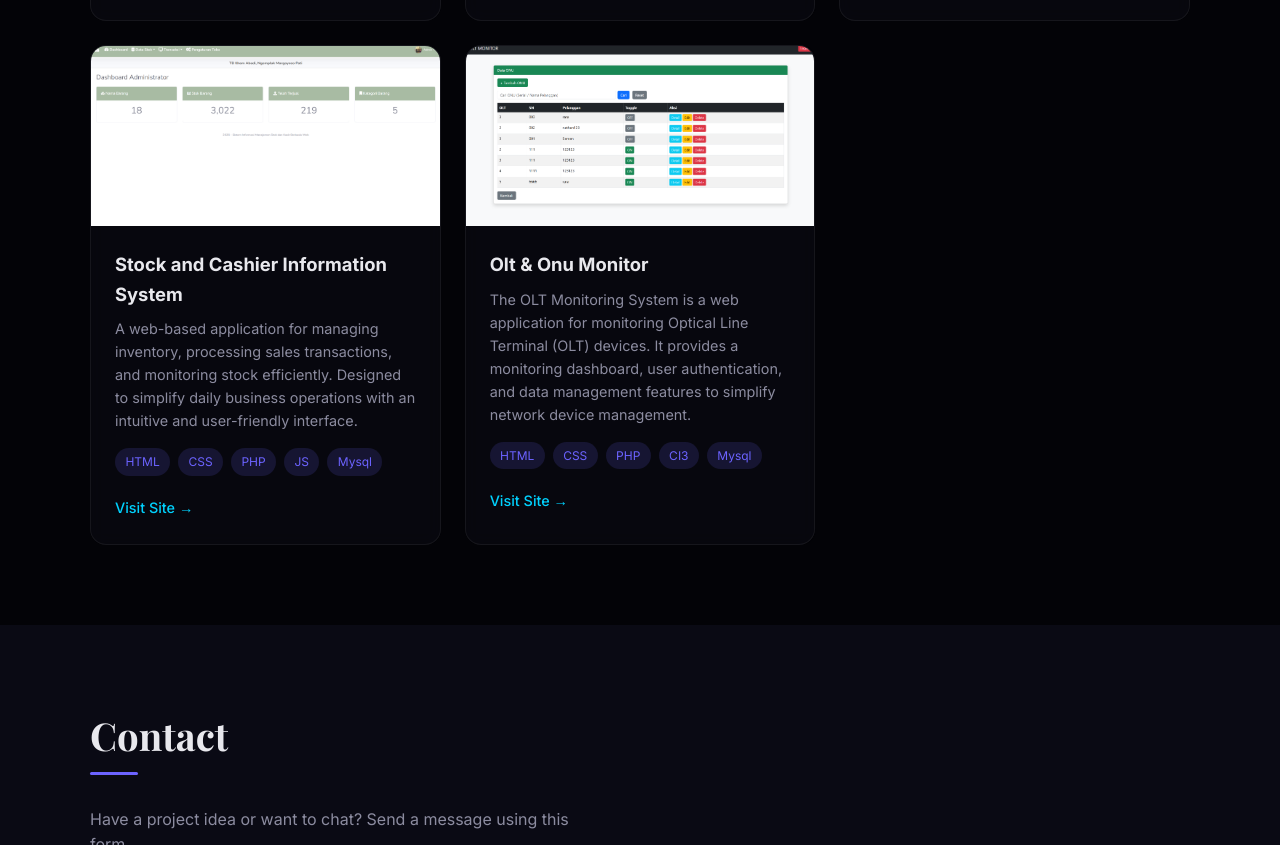
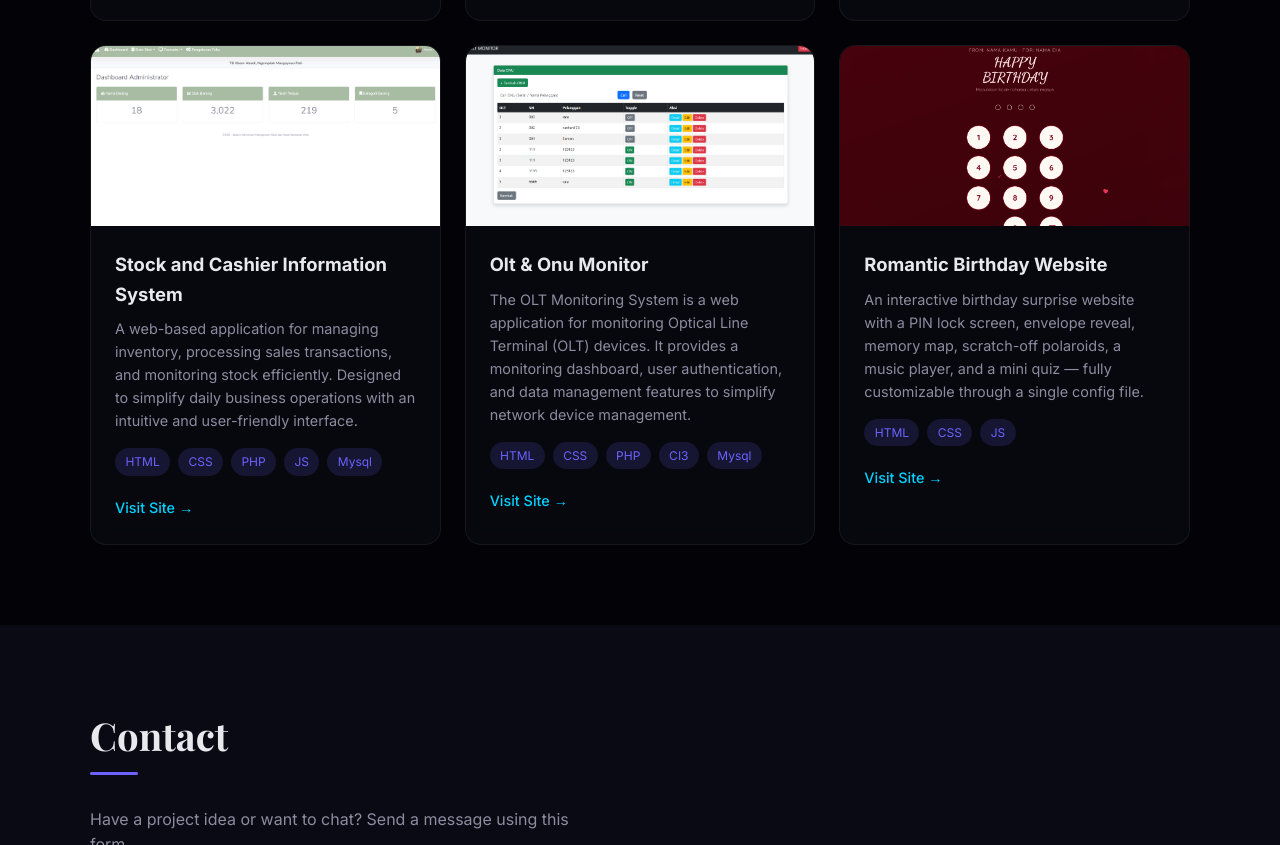
Before and after one commit to ecsztassy/Portofolio, a plain HTML site: page index.html in a window 1280 px wide. Shown: the part 2256-3101 px from the top of the page. Drawn offline with nearby package versions, Linux system fonts and the light colour scheme.

Commit message:
Pesan commit

```diff
--- a/index.html
+++ b/index.html
@@ -285,6 +285,24 @@
         </div>
       </article>
 
+       <!-- Project 6 -->
+     <article class="project-card">
+       <div class="project-image project-image-6"></div>
+       <div class="project-body">
+        <h3 data-lang-en="Romantic Birthday Website" data-lang-id="Website Ucapan Ulang Tahun Romantis">Romantic Birthday Website</h3>
+        <p data-lang-en="An interactive birthday surprise website with a PIN lock screen, envelope reveal, memory map, scratch-off polaroids, a music player, and a mini quiz — fully customizable through a single config file."
+       data-lang-id="Website kejutan ulang tahun interaktif dengan lock screen PIN, amplop pembuka, peta kenangan, polaroid gosok, music player, dan mini kuis — sepenuhnya bisa dikustomisasi lewat satu file konfigurasi.">
+      An interactive birthday surprise website with a PIN lock screen, envelope reveal, memory map, scratch-off polaroids, a music player, and a mini quiz — fully customizable through a single config file.
+         </p>
+       <div class="project-tags">
+          <span>HTML</span>
+          <span>CSS</span>
+         <span>JS</span>
+         </div>
+        <a href="https://romanticsite.vercel.app/" target="_blank" rel="noopener noreferrer" class="project-link" data-lang-en="Visit Site &rarr;" data-lang-id="Kunjungi Situs &rarr;">Visit Site &rarr;</a>
+      </div>
+      </article>
+
     </div>
   </div>
 </section>
--- a/styles.css
+++ b/styles.css
@@ -721,6 +721,7 @@ body.light-theme .theme-btn {
 .project-image-3 { background-image: url("images/3.png"); }
 .project-image-4 { background-image: url("images/4.png"); }
 .project-image-5 { background-image: url("images/5.png"); }
+.project-image-6 { background-image: url("images/6.png"); }
 
 .project-body {
   padding: 1.5rem;
```
Also changed, not shown: images/6.png (added).
